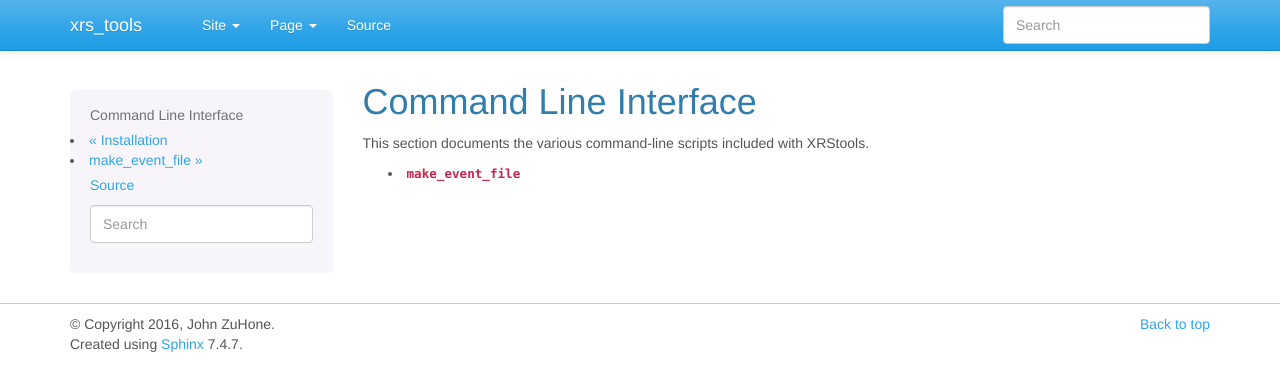
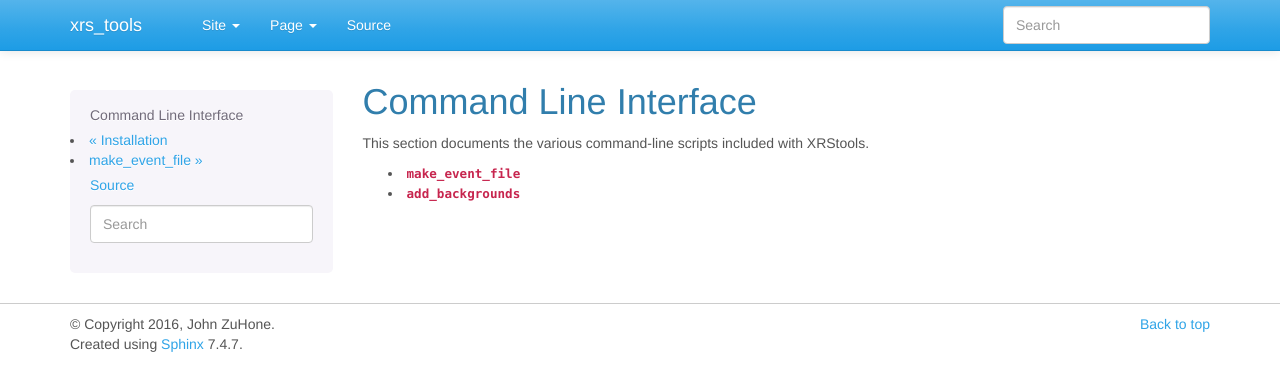
Before and after one commit to lynx-x-ray-observatory/soxs, a Sphinx documentation site: the page built from doc/source/command_line/index.rst, in a window 1280 px wide. Shown: the top 391 px of the page. Built offline with Sphinx 7.4.7, drawn with Linux system fonts in a browser that asks for light colours; the version number could not be read and is left out.

Commit message:
Change name here

```diff
--- a/doc/source/command_line/add_background.rst
+++ /dev/null
@@ -1,4 +0,0 @@
-.. _add-background:
-
-``add_background``
-==================
--- /dev/null
+++ b/doc/source/command_line/add_backgrounds.rst
@@ -0,0 +1,4 @@
+.. _add-backgrounds:
+
+``add_backgrounds``
+===================
--- a/doc/source/command_line/index.rst
+++ b/doc/source/command_line/index.rst
@@ -9,3 +9,4 @@ This section documents the various command-line scripts included with XRStools.
    :maxdepth: 1
 
    make_event_file
+   add_backgrounds
```
